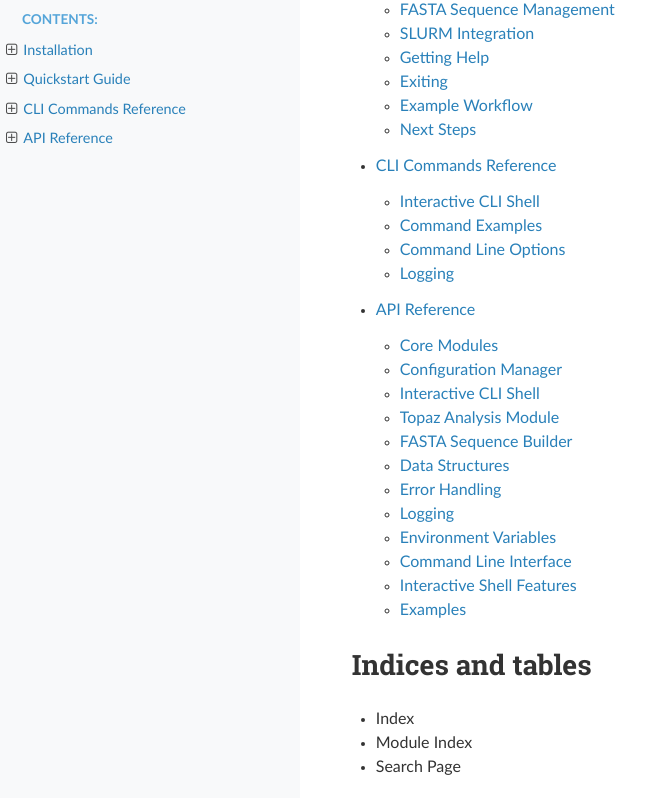
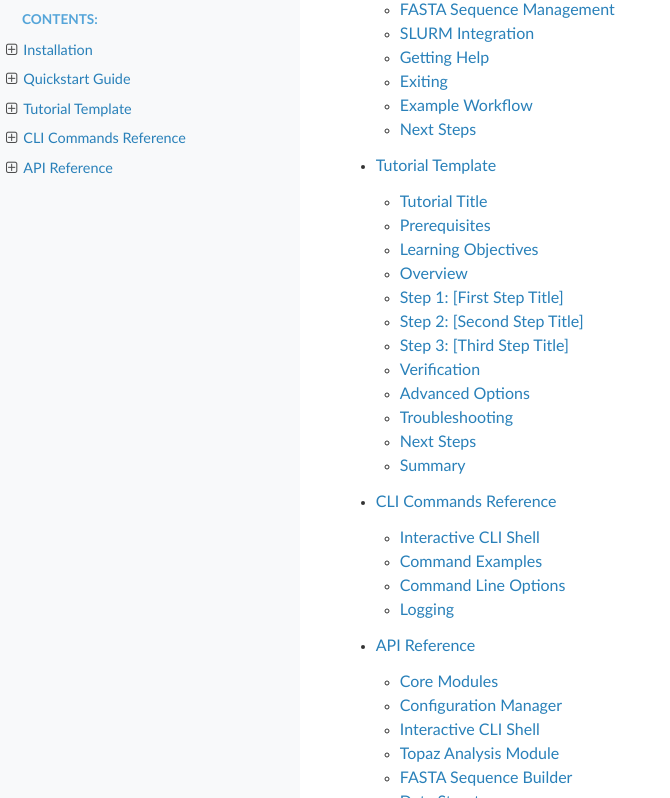
Before and after one commit to ndlevinzon/cryoDL, a Sphinx documentation site: the page built from docs/index.rst, in a window 1280 px wide and 900 px high, scrolled down 822 px, cut to the strip 102-900 px from the top of the window. Shown: the whole strip, without its empty margins (0-670 px from the left). Built offline with Sphinx 7.4.7 and the Read the Docs theme 3.1.0, drawn with Linux system fonts in a browser that asks for light colours; some of the changed lines change nothing that is shown.

Commit message:
More quotes!

```diff
--- a/docs/conf.py
+++ b/docs/conf.py
@@ -22,53 +22,9 @@
 author = 'cryoDL Team'
 
 # The full version, including alpha/beta/rc tags
-release = '0.1.0'
+release = '0.3.0'
 
 # -- General configuration ---------------------------------------------------
-
-# --- Autodoc hook: turn "Usage:" and "Examples:" text into code blocks automatically -------
-# DISABLED: This transformer was causing issues with Napoleon processing
-# def _usage_examples_to_codeblock(app, what, name, obj, options, lines):
-#     """
-#     Convert 'Usage:' and 'Examples:' sections in raw Google-style docstrings into proper code blocks.
-#     """
-#     out, i = [], 0
-#     while i < len(lines):
-#         line = lines[i]
-#         line_lower = line.strip().lower()
-#
-#         if line_lower in ["usage:", "examples:"]:
-#             # Keep the original section header
-#             out.append(line)
-#             out.append("")
-#             i += 1
-#
-#             # Collect following non-empty lines until a blank line or a new section header
-#             code_lines = []
-#             while i < len(lines):
-#                 nxt = lines[i]
-#                 if not nxt.strip():
-#                     break
-#                 if re.match(r"^[A-Z][A-Za-z0-9 _-]*:\s*$", nxt.strip()):  # next section
-#                     break
-#                 code_lines.append(nxt.rstrip())
-#                 i += 1
-#
-#             # If we have code lines, format them as a code block
-#             if code_lines:
-#                 out.append(".. code-block:: bash")
-#                 out.append("")
-#                 for code_line in code_lines:
-#                     out.append("    " + code_line)
-#                 out.append("")
-#             continue
-#
-#         out.append(line)
-#         i += 1
-#
-#     lines[:] = out
-
-
 
 # Add any Sphinx extension module names here, as strings. They can be
 # extensions coming with Sphinx (named 'sphinx.ext.*') or your custom
@@ -240,18 +196,6 @@
 # Autosummary settings
 autosummary_generate = True
 
-# Pydoctor configuration - commented out due to integration issues
-# extensions += ["pydoctor.sphinx_ext.build_apidocs"]
-
-# pydoctor_args = [
-#     "--project-name=cryoDL",
-#     "--docformat=google",
-#     "--add-package=../src/",
-#     "--html-output=api",
-#     "--theme=readthedocs",
-#     "--intersphinx=https://docs.python.org/3/objects.inv",
-# ]
-
 # -- Custom CSS for better styling -------------------------------------------
 
 def setup(app):
--- a/docs/index.rst
+++ b/docs/index.rst
@@ -14,6 +14,7 @@
 
    installation
    quickstart
+   tutorial_1
    cli_commands
    api_reference
 
--- /dev/null
+++ b/docs/tutorial_1.rst
@@ -0,0 +1,275 @@
+Tutorial Template
+================
+
+This is a template for creating tutorials in the cryoDL documentation. Copy this template and customize it for your specific tutorial.
+
+.. note::
+   This is a template file. When creating a new tutorial, copy this file and rename it to something like ``tutorial_my_topic.rst``, then customize the content.
+
+Tutorial Title
+-------------
+
+Brief description of what this tutorial will teach users.
+
+Prerequisites
+------------
+
+Before starting this tutorial, make sure you have:
+
+* cryoDL installed and configured (see :ref:`installation`)
+* Basic familiarity with command line interfaces
+* [Add any other prerequisites specific to this tutorial]
+
+*Optional prerequisites:*
+
+* [Add any optional software or knowledge that would be helpful]
+
+Learning Objectives
+------------------
+
+By the end of this tutorial, you will be able to:
+
+* [Objective 1]
+* [Objective 2]
+* [Objective 3]
+
+Overview
+--------
+
+Brief overview of what the tutorial covers and why it's useful.
+
+.. note::
+   You can add notes, warnings, or tips using admonitions like this.
+
+.. warning::
+   Use warnings for important safety information or potential pitfalls.
+
+.. tip::
+   Use tips for helpful hints and best practices.
+
+Step 1: [First Step Title]
+--------------------------
+
+Description of the first step.
+
+**Command to run:**
+
+.. code-block:: bash
+
+   cryoDL> [your command here]
+
+**What this does:**
+
+Explain what the command does and why it's necessary.
+
+**Expected output:**
+
+.. code-block:: text
+
+   [Show expected output or response]
+
+**Troubleshooting:**
+
+If you encounter issues:
+
+* **Problem**: [Describe the problem]
+  **Solution**: [Provide the solution]
+
+* **Problem**: [Another common issue]
+  **Solution**: [Another solution]
+
+Step 2: [Second Step Title]
+---------------------------
+
+Description of the second step.
+
+**Commands to run:**
+
+.. code-block:: bash
+
+   cryoDL> [first command]
+   cryoDL> [second command]
+
+**What these do:**
+
+Explain the purpose of each command.
+
+**Expected results:**
+
+Describe what should happen after running these commands.
+
+Step 3: [Third Step Title]
+--------------------------
+
+Continue with additional steps as needed.
+
+**Interactive prompts:**
+
+If the command prompts for input, show the interaction:
+
+.. code-block:: bash
+
+   cryoDL> topaz preprocess --local
+   Enter path to micrographs: /path/to/micrographs
+   Enter path to particles file: /path/to/particles.txt
+   Enter output directory: output_dir
+   Enter pixel size: 1.0
+
+**File structure created:**
+
+Show what files and directories should be created:
+
+.. code-block:: text
+
+   output_dir/
+   ├── preprocessed/
+   │   ├── micrographs.mrcs
+   │   └── particles.txt
+   ├── logs/
+   │   └── preprocessing.log
+   └── config.json
+
+Verification
+-----------
+
+How to verify that everything worked correctly:
+
+.. code-block:: bash
+
+   # Check that files were created
+   cryoDL> ls output_dir/
+
+   # Validate the results
+   cryoDL> [validation command]
+
+**Expected verification output:**
+
+.. code-block:: text
+
+   [Show what successful verification looks like]
+
+Advanced Options
+---------------
+
+Optional advanced configurations or variations:
+
+.. code-block:: bash
+
+   # Advanced option 1
+   cryoDL> [command] --advanced-flag
+
+   # Advanced option 2
+   cryoDL> [command] --custom-parameter value
+
+**When to use advanced options:**
+
+Explain when and why you might want to use these advanced features.
+
+Troubleshooting
+--------------
+
+Common issues and their solutions:
+
+**Issue 1: [Common Problem]**
+
+.. code-block:: text
+
+   Error: [error message]
+
+**Solution:**
+
+.. code-block:: bash
+
+   # Fix command
+   cryoDL> [fix command]
+
+**Issue 2: [Another Common Problem]**
+
+.. code-block:: text
+
+   Error: [error message]
+
+**Solution:**
+
+.. code-block:: bash
+
+   # Fix command
+   cryoDL> [fix command]
+
+**Getting Help:**
+
+If you're still having issues:
+
+.. code-block:: bash
+
+   # Get help for the command
+   cryoDL> help [command_name]
+
+   # Check the logs
+   cryoDL> ls *.log
+
+Next Steps
+----------
+
+What to do after completing this tutorial:
+
+* [Link to related tutorial or documentation]
+* [Link to advanced usage guide]
+* [Link to troubleshooting guide]
+
+**Related Documentation:**
+
+* :ref:`cli_commands` - Complete command reference
+* :ref:`api_reference` - Python API documentation
+* :ref:`configuration` - Configuration options
+
+**Practice Exercises:**
+
+Optional exercises to reinforce learning:
+
+1. **Exercise 1**: [Description of practice exercise]
+   * Try [specific task]
+   * Expected outcome: [what should happen]
+
+2. **Exercise 2**: [Another practice exercise]
+   * Try [specific task]
+   * Expected outcome: [what should happen]
+
+Summary
+-------
+
+Brief summary of what was accomplished in this tutorial.
+
+**Key takeaways:**
+
+* [Key point 1]
+* [Key point 2]
+* [Key point 3]
+
+**Commands learned:**
+
+* ``[command1]`` - [what it does]
+* ``[command2]`` - [what it does]
+* ``[command3]`` - [what it does]
+
+---
+
+.. note::
+   **Template Usage**: When creating a new tutorial from this template:
+
+   1. Copy this file and rename it to ``tutorial_[topic].rst``
+   2. Replace all placeholder text in [brackets] with actual content
+   3. Remove any sections that aren't relevant to your tutorial
+   4. Add the tutorial to the main documentation index
+   5. Test all commands and examples to ensure they work correctly
+
+**Template Sections to Customize:**
+
+* **Title and Description**: Replace with your tutorial's specific topic
+* **Prerequisites**: List what users need before starting
+* **Learning Objectives**: What users will learn
+* **Steps**: Replace with your actual tutorial steps
+* **Commands**: Use real cryoDL commands with actual examples
+* **Output**: Show real expected output
+* **Troubleshooting**: Address common issues for your specific topic
+* **Next Steps**: Link to relevant documentation
```
